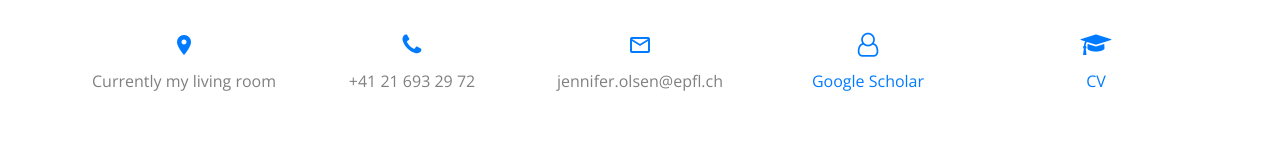
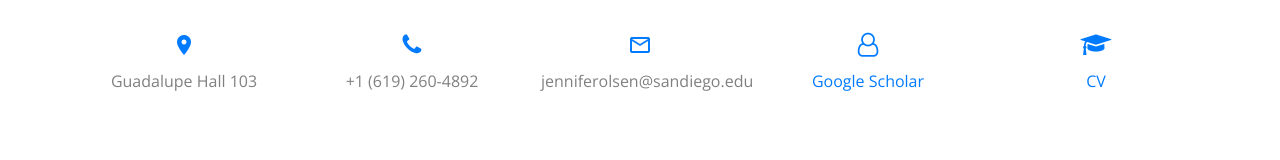
Before and after one commit to jkolsen/jkolsen.github.io, a plain HTML site: page index.html in a window 1280 px wide. Shown: the part 2870-3030 px from the top of the page. Drawn offline with nearby package versions, Linux system fonts and the light colour scheme; a script that the page names is missing; files whose address does not match are found by name.

Commit message:
update contacts

```diff
--- a/index.html
+++ b/index.html
@@ -422,19 +422,19 @@
           <div class="col-md-4 text-center">
             <p class="mb-4">
               <span class="icon-room d-block h4 text-primary"></span>
-              <span>Currently my living room</span>
+              <span>Guadalupe Hall 103</span>
             </p>
           </div>
           <div class="col-md-4 text-center">
             <p class="mb-4">
               <span class="icon-phone d-block h4 text-primary"></span>
-              <span>+41 21 693 29 72</span>
+              <span>+1 (619) 260-4892</span>
             </p>
           </div>
           <div class="col-md-4 text-center">
             <p class="mb-0">
               <span class="icon-mail_outline d-block h4 text-primary"></span>
-              <span>jennifer.olsen@epfl.ch</span>
+              <span>jenniferolsen@sandiego.edu</span>
             </p>
           </div>
           <div class="col-md-4 text-center">
```
